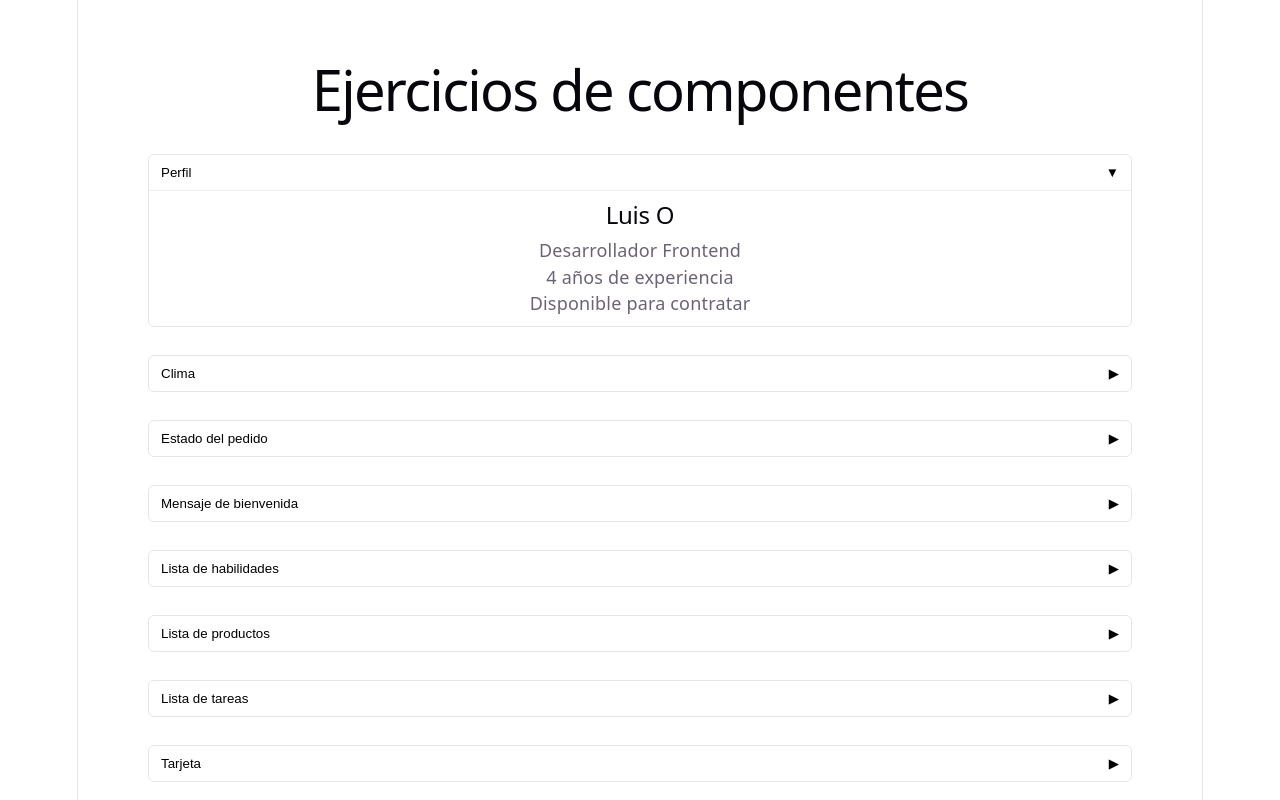
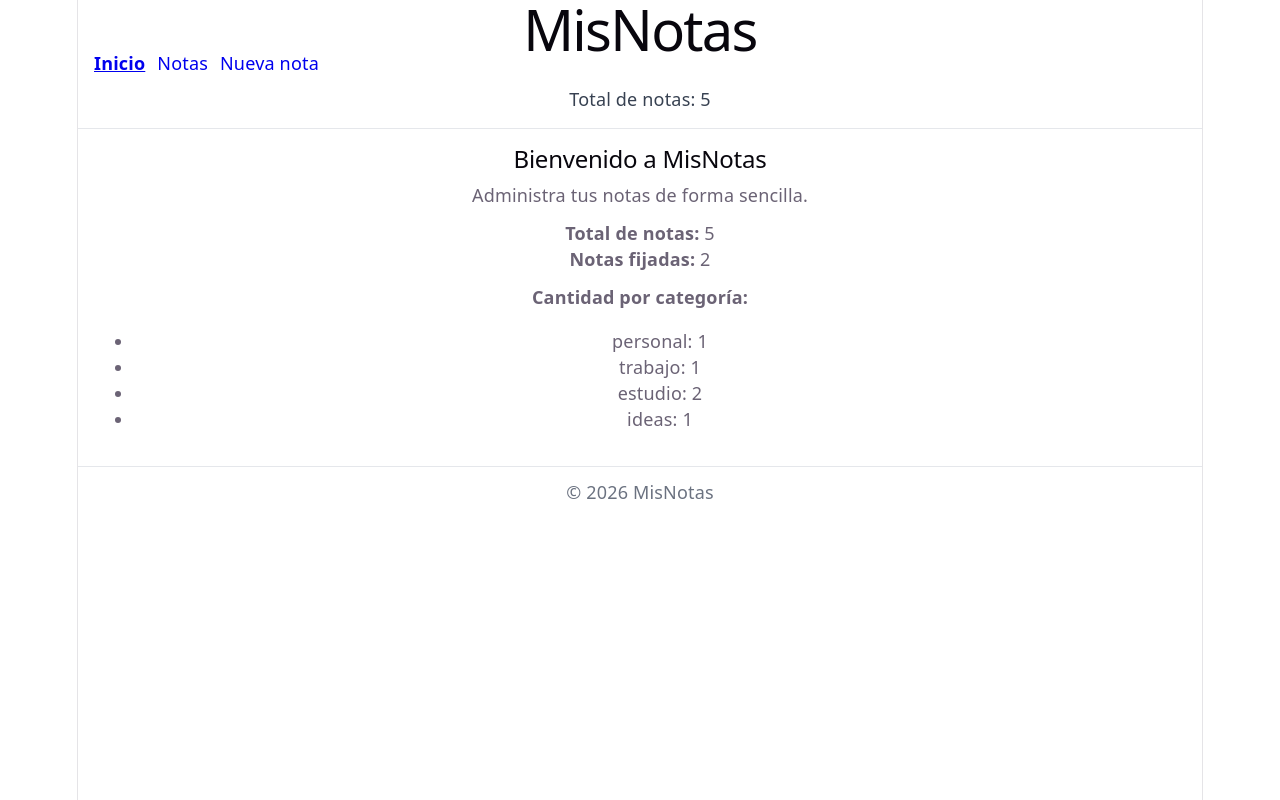
Before and after one commit to SkillR3X/mi-app-react, a React (Vite) app: page / in a window 1280 px wide. Shown: the top 800 px of the page. Built offline with nearby package versions, Linux system fonts and the light colour scheme.

Commit message:
Ejercicio 2 laboratorio 5

```diff
--- a/package.json
+++ b/package.json
@@ -11,7 +11,8 @@
   },
   "dependencies": {
     "react": "^19.2.7",
-    "react-dom": "^19.2.7"
+    "react-dom": "^19.2.7",
+    "react-router-dom": "^7.18.1"
   },
   "devDependencies": {
     "@types/react": "^19.2.17",
--- a/src/App.jsx
+++ b/src/App.jsx
@@ -1,144 +1,29 @@
-import { useState } from 'react'
-import Perfil from './components/Perfil'
-import Clima from './components/Clima'
-import EstadoPedido from './components/EstadoPedido'
-import MensajeBienvenida from './components/MensajeBienvenida'
-import ListaHabilidades from './components/ListaHabilidades'
-import ListaProductos from './components/ListaProductos'
-import ListaTareas from './components/ListaTareas'
-import Tarjeta from './components/Tarjeta'
-import Dashboard from './components/Dashboard'
-import Alerta from './components/Alerta'
-import Acordeon from './components/Acordeon'
-import BotonAccion from './components/BotonAccion'
-import Modal from './components/Modal'
-import Contador from './components/Contador'
-import ListaContactos from './components/ListaContactos'
-import FormularioEvento from './components/FormularioEvento'
-import VisorDocumento from './components/VisorDocumento'
-import TemporizadorPomodoro from './components/TemporizadorPomodoro'
-import ConfiguracionUsuario from './components/ConfiguracionUsuario'
-import PruebaNotas from './components/PruebaNotas'
+import React from 'react'
+import { BrowserRouter, Routes, Route } from 'react-router-dom'
 import { NotasProvider } from './context/NotasContext'
-import './App.css'
+import Layout from './components/Layout'
+import Inicio from './pages/Inicio'
+import Notas from './pages/Notas'
+import NuevaNota from './pages/NuevaNota'
+import NoEncontrada from './pages/NoEncontrada'
 
 function App() {
-  const [modalOpen, setModalOpen] = useState(false)
-  const [mostrarVisor, setMostrarVisor] = useState(true)
-
   return (
     <NotasProvider>
-      <main>
-        <div className="app-container">
-          <header>
-            <h1>Ejercicios de componentes</h1>
-          </header>
-
-        <Acordeon titulo="Perfil" defaultExpanded>
-          <Perfil />
-        </Acordeon>
-
-        <Acordeon titulo="Clima">
-          <Clima />
-        </Acordeon>
-
-        <Acordeon titulo="Estado del pedido">
-          <EstadoPedido />
-        </Acordeon>
-
-        <Acordeon titulo="Mensaje de bienvenida">
-          <MensajeBienvenida />
-        </Acordeon>
-
-        <Acordeon titulo="Lista de habilidades">
-          <ListaHabilidades />
-        </Acordeon>
-
-        <Acordeon titulo="Lista de productos">
-          <ListaProductos />
-        </Acordeon>
-
-        <Acordeon titulo="Lista de tareas">
-          <ListaTareas />
-        </Acordeon>
-
-        <Acordeon titulo="Tarjeta">
-          <Tarjeta />
-        </Acordeon>
-
-        <Acordeon titulo="Dashboard">
-          <Dashboard />
-        </Acordeon>
-
-        <Acordeon titulo="Alertas">
-          <Alerta tipo="exito" titulo="Éxito">
-            Operación completada correctamente.
-          </Alerta>
-          <Alerta tipo="advertencia" titulo="Advertencia">
-            Ten en cuenta los cambios recientes.
-          </Alerta>
-          <Alerta tipo="error" titulo="Error">
-            Ocurrió un problema al procesar la solicitud.
-          </Alerta>
-          <Alerta titulo="Información">Este es un mensaje informativo.</Alerta>
-        </Acordeon>
-
-        <Acordeon titulo="Acordeones (ejemplo)">
-          <Acordeon titulo="Sección 1">
-            <p>Contenido de la sección 1.</p>
-          </Acordeon>
-          <Acordeon titulo="Sección 2">
-            <p>Contenido de la sección 2.</p>
-          </Acordeon>
-          <Acordeon titulo="Sección 3">
-            <p>Contenido de la sección 3.</p>
-          </Acordeon>
-        </Acordeon>
-
-        <Acordeon titulo="Modal">
-          <div style={{ display: 'flex', gap: 8, alignItems: 'center' }}>
-            <BotonAccion texto="Abrir modal" onClick={() => setModalOpen(true)} />
-            <Modal titulo="Mi modal" abierto={modalOpen}>
-              <p>Este es el contenido del modal.</p>
-              <div style={{ marginTop: 12 }}>
-                <BotonAccion texto="Cerrar" variante="secundario" onClick={() => setModalOpen(false)} />
-              </div>
-            </Modal>
-          </div>
-        </Acordeon>
-
-        <Acordeon titulo="Contador">
-          <Contador />
-        </Acordeon>
-
-        <Acordeon titulo="Visor de documento">
-          <div style={{ display: 'flex', gap: 8, alignItems: 'center', marginBottom: 8 }}>
-            <BotonAccion texto={mostrarVisor ? 'Simular desmontaje' : 'Montar visor'} variante="secundario" onClick={() => setMostrarVisor((s) => !s)} />
-          </div>
-          {mostrarVisor && <VisorDocumento />}
-        </Acordeon>
-
-        <Acordeon titulo="Lista de contactos">
-          <ListaContactos />
-        </Acordeon>
-
-        <Acordeon titulo="Formulario de evento">
-          <FormularioEvento />
-        </Acordeon>
-
-          <Acordeon titulo="Configuración de usuario">
-            <ConfiguracionUsuario />
-          </Acordeon>
-
-          <Acordeon titulo="Contexto de notas">
-            <PruebaNotas />
-          </Acordeon>
-
-          <Acordeon titulo="Temporizador Pomodoro">
-            <TemporizadorPomodoro />
-          </Acordeon>
-        </div>
-      </main>
+      <BrowserRouter>
+        <Routes>
+          <Route path="/" element={<Layout />}>
+            <Route index element={<Inicio />} />
+            <Route path="notas">
+              <Route index element={<Notas />} />
+              <Route path="nueva" element={<NuevaNota />} />
+              <Route path=":id" element={<div>DetalleNota (pendiente)</div>} />
+              <Route path=":id/editar" element={<div>EditarNota (pendiente)</div>} />
+            </Route>
+            <Route path="*" element={<NoEncontrada />} />
+          </Route>
+        </Routes>
+      </BrowserRouter>
     </NotasProvider>
   )
 }
--- /dev/null
+++ b/src/components/Layout.jsx
@@ -0,0 +1,37 @@
+import React from 'react'
+import { NavLink, Outlet } from 'react-router-dom'
+import { useNotas } from '../context/NotasContext'
+
+export default function Layout() {
+  const { estado } = useNotas()
+  const total = estado.notas.length
+
+  return (
+    <div className="layout-container">
+      <header style={{ padding: 16, borderBottom: '1px solid #e5e7eb' }}>
+        <h1 style={{ margin: 0 }}>MisNotas</h1>
+        <nav style={{ marginTop: 8, display: 'flex', gap: 12 }}>
+          <NavLink to="/" end style={({ isActive }) => ({ fontWeight: isActive ? 700 : 400, textDecoration: isActive ? 'underline' : 'none' })}>
+            Inicio
+          </NavLink>
+          <NavLink to="/notas" style={({ isActive }) => ({ fontWeight: isActive ? 700 : 400, textDecoration: isActive ? 'underline' : 'none' })}>
+            Notas
+          </NavLink>
+          <NavLink to="/notas/nueva" style={({ isActive }) => ({ fontWeight: isActive ? 700 : 400, textDecoration: isActive ? 'underline' : 'none' })}>
+            Nueva nota
+          </NavLink>
+        </nav>
+
+        <div style={{ marginTop: 10, color: '#374151' }}>Total de notas: {total}</div>
+      </header>
+
+      <main style={{ padding: 16 }}>
+        <Outlet />
+      </main>
+
+      <footer style={{ padding: 12, borderTop: '1px solid #e5e7eb', textAlign: 'center', color: '#6b7280' }}>
+        © 2026 MisNotas
+      </footer>
+    </div>
+  )
+}
--- /dev/null
+++ b/src/pages/Inicio.jsx
@@ -0,0 +1,40 @@
+import React from 'react'
+import { useNotas } from '../context/NotasContext'
+
+export default function Inicio() {
+  const { estado } = useNotas()
+  const notas = estado.notas
+  const total = notas.length
+  const fijadas = notas.filter((n) => n.fijada).length
+
+  const porCategoria = notas.reduce((acc, nota) => {
+    acc[nota.categoria] = (acc[nota.categoria] || 0) + 1
+    return acc
+  }, {})
+
+  return (
+    <section>
+      <h2>Bienvenido a MisNotas</h2>
+      <p>Administra tus notas de forma sencilla.</p>
+
+      <div style={{ marginTop: 12 }}>
+        <strong>Total de notas:</strong> {total}
+      </div>
+      <div>
+        <strong>Notas fijadas:</strong> {fijadas}
+      </div>
+
+      <div style={{ marginTop: 12 }}>
+        <strong>Cantidad por categoría:</strong>
+        <ul>
+          {Object.entries(porCategoria).map(([cat, cnt]) => (
+            <li key={cat}>
+              {cat}: {cnt}
+            </li>
+          ))}
+          {Object.keys(porCategoria).length === 0 && <li>No hay notas aún</li>}
+        </ul>
+      </div>
+    </section>
+  )
+}
--- /dev/null
+++ b/src/pages/NoEncontrada.jsx
@@ -0,0 +1,14 @@
+import React from 'react'
+import { Link } from 'react-router-dom'
+
+export default function NoEncontrada() {
+  return (
+    <section>
+      <h2>404 — Página no encontrada</h2>
+      <p>Lo sentimos, la página que buscas no existe.</p>
+      <p>
+        <Link to="/">Volver al inicio</Link>
+      </p>
+    </section>
+  )
+}
--- /dev/null
+++ b/src/pages/Notas.jsx
@@ -0,0 +1,10 @@
+import React from 'react'
+
+export default function Notas() {
+  return (
+    <section>
+      <h2>Página de notas</h2>
+      <p>Esta vista se completará en el siguiente ejercicio.</p>
+    </section>
+  )
+}
--- /dev/null
+++ b/src/pages/NuevaNota.jsx
@@ -0,0 +1,10 @@
+import React from 'react'
+
+export default function NuevaNota() {
+  return (
+    <section>
+      <h2>Formulario de nueva nota</h2>
+      <p>Formulario temporal: se implementará en el siguiente ejercicio.</p>
+    </section>
+  )
+}
```
Also changed, not shown: 1 other file (tests, documents, lock files or other folders).
